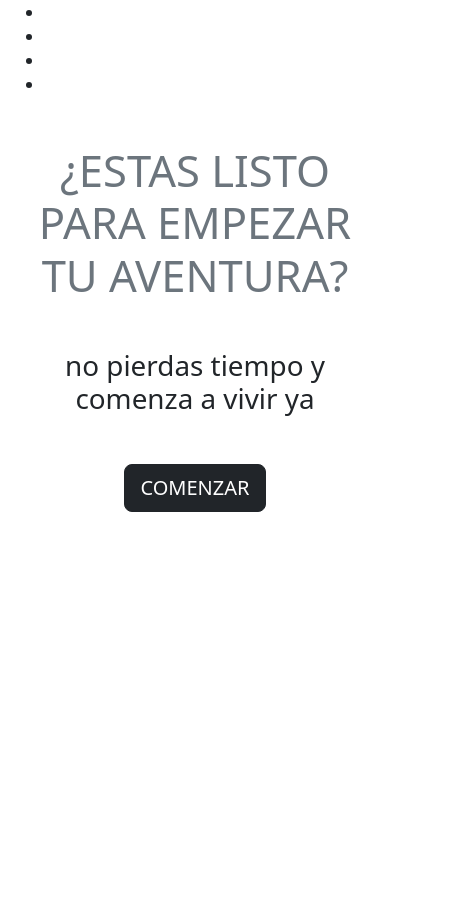
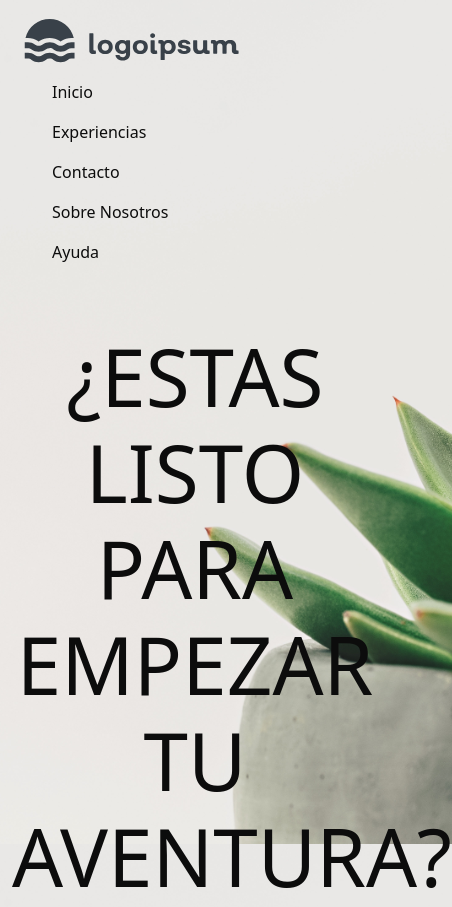
Before and after one commit to CastroAgustin23/Pre-Entrega-2, a plain HTML site: page index.html in a window 390 px wide. Shown: the top 907 px of the page, 452 px wide, since content can reach past the window. Before the commit the page ends 844 px from the top, so only its background shows below. Drawn offline with nearby package versions, Linux system fonts and the light colour scheme.

Commit message:
Terminado Index Mobile first

```diff
--- a/css/style.css
+++ b/css/style.css
@@ -0,0 +1,27 @@
+img {
+  width: 15rem;
+}
+body {
+  background-image: url(/img/cactus.jpg);
+  background-position: right;
+  background-size: cover;
+  background-repeat: none;
+  background-attachment: fixed;
+}
+
+.nav-link:hover {
+  color: green;
+}
+
+.nav-link {
+  color: rgb(12, 12, 12);
+  margin-left: 2.5rem;
+}
+
+h1 {
+  color: rgb(12, 12, 12);
+  font-size: 5rem;
+}
+p {
+  color: rgb(12, 12, 12);
+}
--- a/index.html
+++ b/index.html
@@ -14,26 +14,24 @@
     <link rel="stylesheet" href="css/style.css" />
     <title>HomePage</title>
   </head>
-  <body> <div class="container">
-    <header>
-      <nav>
-        <ul>
-          <li></li>
-          <li></li>
-          <li></li>
-          <li></li>
+  <body>
+    <div class="container">
+       <nav class="navbar navbar-expand-sm justify-content-between">
+        <a href="index.html"><img src="img/logonav.svg" alt=""></a>
+        <ul class="navbar-nav">
+            <li class="nav-item"><a class="nav-link" href="index.html">Inicio</a></li>
+            <li class="nav-item"><a class="nav-link" href="#">Experiencias</a></li>
+            <li class="nav-item"><a class="nav-link" href="#">Contacto</a></li>
+            <li class="nav-item"><a class="nav-link" href="#">Sobre Nosotros</a></li>
+            <li class="nav-item"><a class="nav-link" href="#">Ayuda</a></li>
         </ul>
-      </nav>
-    </header>
+       </nav>
 </div>
     <main>
       <div class="container text-center">
-        <div class="col display-1 text-uppercase text-muted mt-5">¿Estas listo para empezar tu aventura?</div>
+        <div class="col display-1 text-uppercase text-muted mt-5"><h1>¿Estas listo para empezar tu aventura?</h1></div>
         <div class="col display-6 text-lowercase mt-5"> <p>No pierdas tiempo y comenza a vivir YA</p></div>
-        <div class="col display-6 mt-5"> <a href="index.html"><button type="button" class="btn btn-dark btn-lg">COMENZAR</button></a></div>
-
-
-
+        <div class="col display-6 "> <a href="index.html"><button type="button" class="btn btn-dark btn-lg">COMENZAR</button></a></div>
         </div>
       </div>
     </main>
```
Also changed, not shown: img/cactus.jpg (added), img/solaire.png (added), 3 other files.
